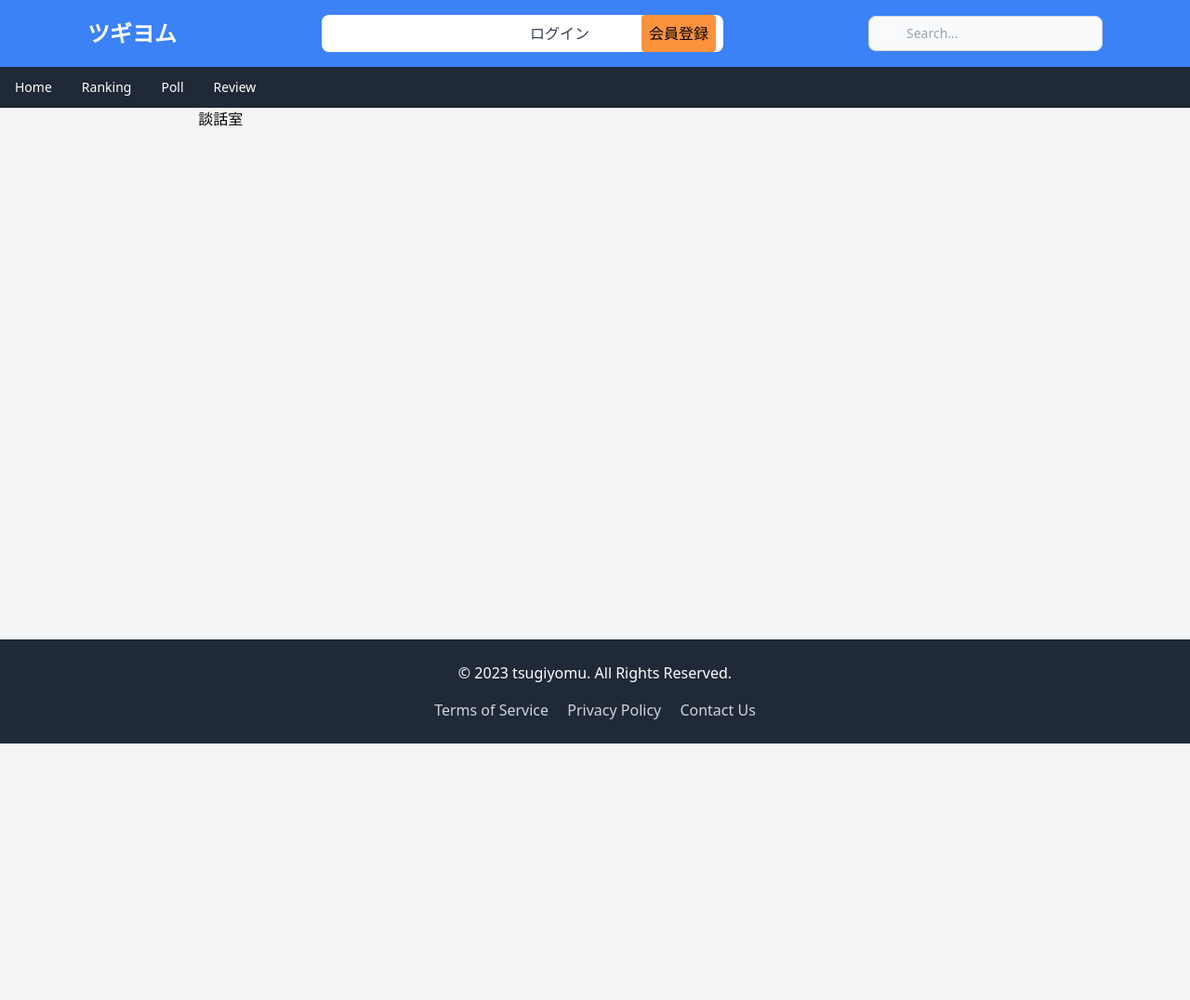
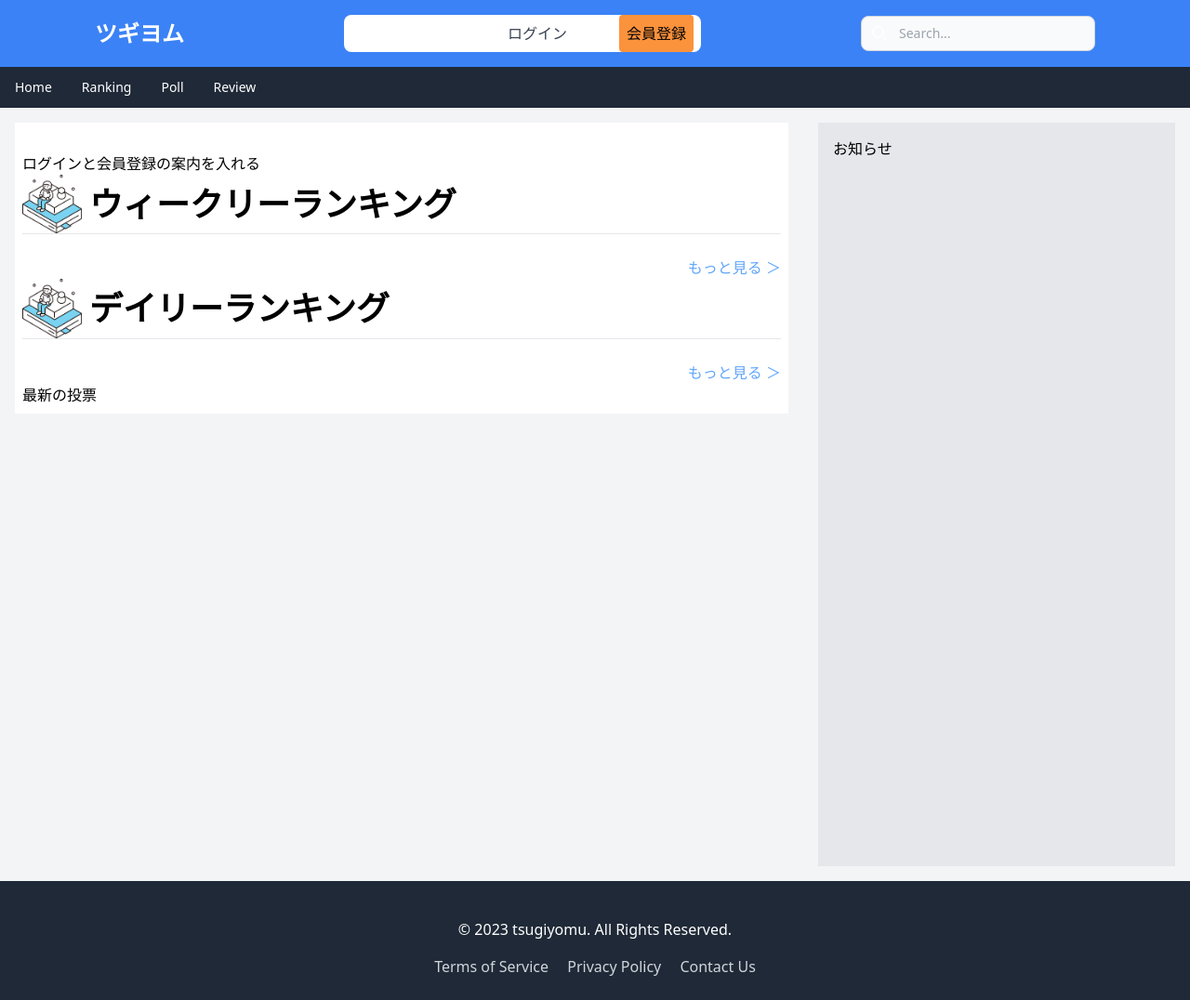
Before and after one commit to yabuki829/bookreview, a Django app: page / in a window 1280 px wide. Shown: the whole page at 93% size. Before the commit the page ends 800 px from the top, so only its background shows below. Run offline with Django 3.2, Linux system fonts and the light colour scheme; data comes from the database, SQL or seed files in the repository; both versions use the stored data as it was after the commit; some libraries are stand-ins or nearby versions.

Commit message:
トップ画面修正

```diff
--- a/api/templates/about.html
+++ b/api/templates/about.html
@@ -6,5 +6,5 @@
 
   <h1>1. 読んだ本を記録しよう</h1>
   <h1>2. 読んだ本やおすすめの本についてみんなで話そう</h1>
-  <h1>3. </h1>
+  <h1>3. 投票</h1>
 {% endblock %}
--- a/api/templates/base.html
+++ b/api/templates/base.html
@@ -79,7 +79,7 @@
           </div>
         <ul class="flex flex-col p-4 md:p-0 mt-4 font-medium border border-gray-100 rounded-lg bg-gray-50 md:flex-row md:space-x-8 md:mt-0 md:border-0 md:bg-white dark:bg-gray-800 md:dark:bg-blue-500 dark:border-gray-700">
           <li>
-            <a href="{% url 'about' %}" class="block py-2 px-2  md:text-white rounded  hover:text-bg-blue-300  font-bold  mx-2">ブックレビューとは</a>
+            <a href="{% url 'about' %}" class="block py-2 px-2  md:text-white rounded  hover:text-bg-blue-300  font-bold  mx-2">ツギヨムとは</a>
           </li>
           {% if request.user.is_authenticated %}
 
@@ -108,6 +108,7 @@
                 <li>
                     <a href="{% url 'index' %}" class="text-white hover:underline" aria-current="page">Home</a>
                 </li>
+
                 <li>
                     <a href="{% url 'index' %}" class="text-white hover:underline">Ranking</a>
                 </li>
@@ -130,7 +131,7 @@
   {% block content %}
   {% endblock %}
 </div>
-<footer class="bg-gray-800 text-white py-6 mt-10">
+<footer class="bg-gray-800 text-white py-6 pt-10">
   <div class="container mx-auto text-center">
       <p class="mb-4">© 2023  tsugiyomu. All Rights Reserved.</p>
       <div class="space-x-4">
--- a/api/templates/details.html
+++ b/api/templates/details.html
@@ -80,7 +80,7 @@
     </div>
 
   {% empty %}
-    <p>この本にはまだレビューがありません。</p>
+    <p>この本にはまだ感想がありません。</p>
   {% endfor %}
 </div>
 
--- a/api/templates/home.html
+++ b/api/templates/home.html
@@ -1,9 +1,104 @@
 {% extends 'base.html' %}
+{% load static %}
 {% block title %}BookReview{% endblock %}
 {% block content %}
 
-<div class="md:w-2/3  md:mx-auto">
-  <h1>談話室</h1>
+
+<div class="flex flex-col md:flex-row">
+
+  <div class="flex-1 p-4 ">
+    <div class="  md:mx-auto bg-white p-2">
+      <br>
+
+        {% if request.user.is_anonymous %}
+        <div>
+        ログインと会員登録の案内を入れる
+
+        </div>
+        {% endif %}
+        <div>
+
+          <div >
+
+            <div class="flex justify-start items-center">
+              <img class=" block w-8 md:w-16 h-auto " src="{% static 'images/fuyu.png' %}" alt="">
+              <h1 class="font-bold text-xl md:text-4xl mx-2">ウィークリーランキング</h1>
+            </div>
+            <hr>
+            <br>
+
+            <div class="grid grid-cols-3 md:grid-cols-6 gap-4 mx-2">
+              {% for book in top_books %}
+                <div class="image-container relative">
+                  <img class="object-cover border-2" src="{{ book.image.url }}" alt="{{ book.title }}">
+                  <div class="text-overlay absolute top-1 left-0">
+                    <h1 class="rounded-r bg-green-400 w-8 text-center text-white font-bold">{{ forloop.counter }}</h1>
+                  </div>
+                </div>
+              {% endfor %}
+
+            </div>
+            <div class="text-right text-blue-400">
+              <a class="" href="">もっと見る ＞</a>
+            </div>
+
+
+
+          </div>
+          <div >
+
+            <div class="flex justify-start items-center">
+              <img class=" block w-8 md:w-16 h-auto " src="{% static 'images/fuyu.png' %}" alt="">
+              <h1 class="font-bold md:text-4xl mx-2">デイリーランキング</h1>
+            </div>
+            <hr>
+            <br>
+
+            <div class="grid grid-cols-3 md:grid-cols-6 gap-4 mx-2">
+              {% for book in top_books %}
+                <div class="image-container relative">
+                  <img class="object-cover border-2" src="{{ book.image.url }}" alt="{{ book.title }}">
+                  <div class="text-overlay absolute top-1 left-0">
+                    <h1 class="rounded-r bg-green-400 w-8 text-center text-white font-bold">{{ forloop.counter }}</h1>
+                  </div>
+                </div>
+              {% endfor %}
+
+            </div>
+            <div class="text-right text-blue-400">
+              <a class="" href="">もっと見る ＞</a>
+            </div>
+          </div>
+        </div>
+
+
+        <h1>最新の投票</h1>
+
+      </div>
+
+  </div>
+  <div class="w-full md:w-96 md:h-screen  bg-gray-200 p-4 md:m-4 ">
+    <h1>お知らせ</h1>
+
+    <script async src="https://pagead2.googlesyndication.com/pagead/js/adsbygoogle.js?client=ca-pub-9515239279115600"crossorigin="anonymous"></script>
+    <!-- ツギヨムホーム画面広告 -->
+    {% comment %} <ins class="adsbygoogle"
+        style="display:block"
+        data-ad-client="ca-pub-9515239279115600"
+        data-ad-slot="4323500187"
+        data-ad-format="auto"
+        data-full-width-responsive="true"></ins>
+    <script>
+        (adsbygoogle = window.adsbygoogle || []).push({});
+    </script> {% endcomment %}
 
 </div>
+
+
+
+
+
+
+
+
 {% endblock %}
--- a/api/templates/search.html
+++ b/api/templates/search.html
@@ -9,9 +9,9 @@
     <div class="flex flex-wrap -mx-2">
         {% for book in books %}
         <div class="w-full mb-4 mx-2 ">
-          <a href="{% url 'book_detail' book.id %}" class=" block bg-white ">
+          <a href="{% url 'book_detail' book.id %}" class=" block bg-white p-4">
             <div class="flex items-center">
-              <img class=" object-cover" src="{{ book.image.url }}" alt="{{ book.title }}">
+              <img class=" object-cover border-2" src="{{ book.image.url }}" alt="{{ book.title }}">
               <div class="p-2">
                 <h2 class="font-bold text-sm md:text-2xl">{{ book.title }}</h2>
                 <p class="text-gray-700 text-base md:font-bold">{{ book.description|truncatechars:100}}</p>
--- a/api/views/index.py
+++ b/api/views/index.py
@@ -8,10 +8,16 @@
     # 最近のpollを表示する
     end_date = timezone.now()
     # 30にち間の場合
-    start_date = end_date - timedelta(days=1)
+    start_date = end_date - timedelta(days=7)
     top_books = get_top_books_by_reviews(start_date, end_date)
+
+
     print(top_books)
-    return render(request, 'home.html')
+
+
+
+
+    return render(request, 'home.html', {'top_books': top_books})
 
 
 from django.db.models import Count
@@ -26,13 +32,3 @@
     ).annotate(
         num_reviews=Count('reviews')
     ).order_by('-num_reviews')
-
-
-
-def review_ranking_view(request):
-    end_date = timezone.now()
-    # 30にち間の場合
-    start_date = end_date - timedelta(days=30)
-    top_books = get_top_books_by_reviews(start_date, end_date)
-
-    return render(request, 'review_ranking.html', {'top_books': top_books})
```
Also changed, not shown: db.sqlite3, static/images/aki.png (added), static/images/fuyu.png (added), static/images/haru.png (added), static/images/natu.png (added). Lines whose indentation alone changed are shown as unchanged.
